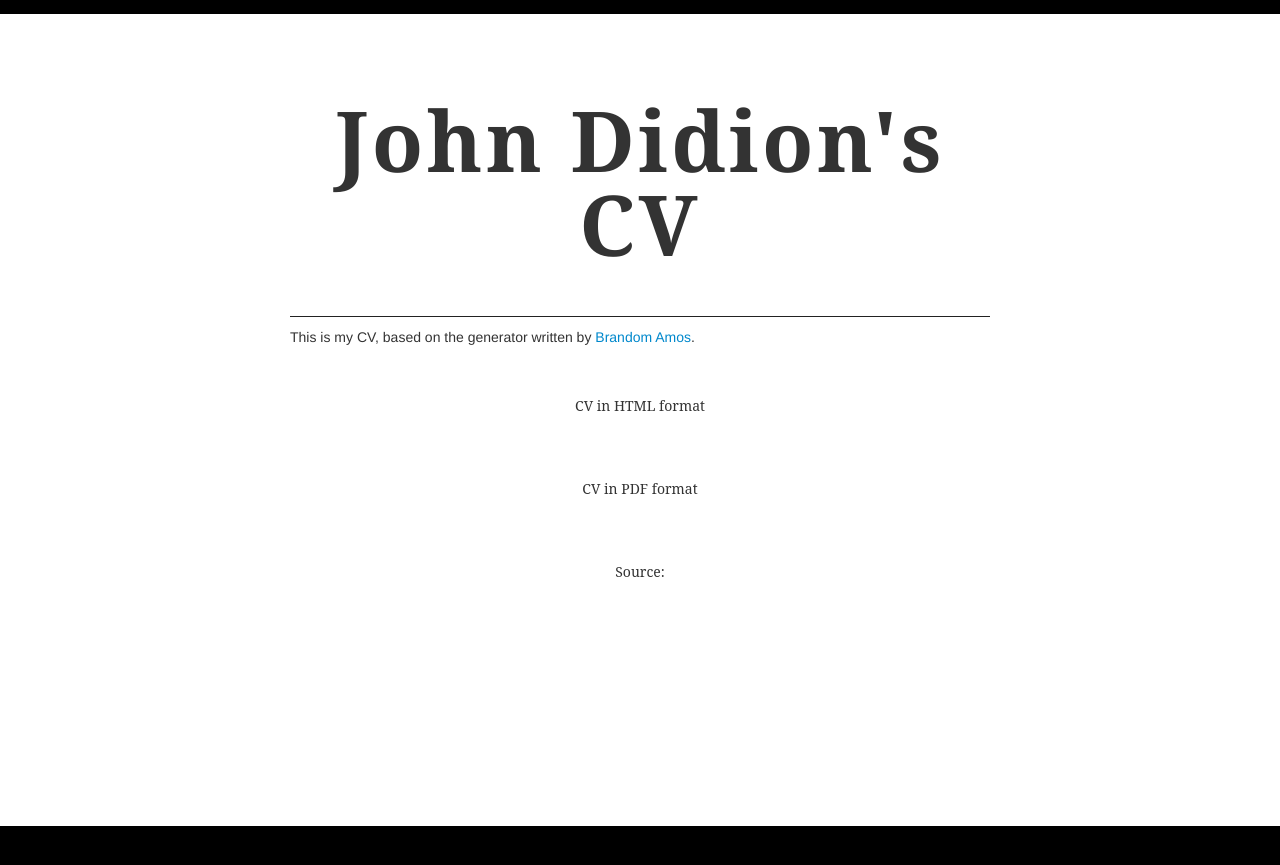
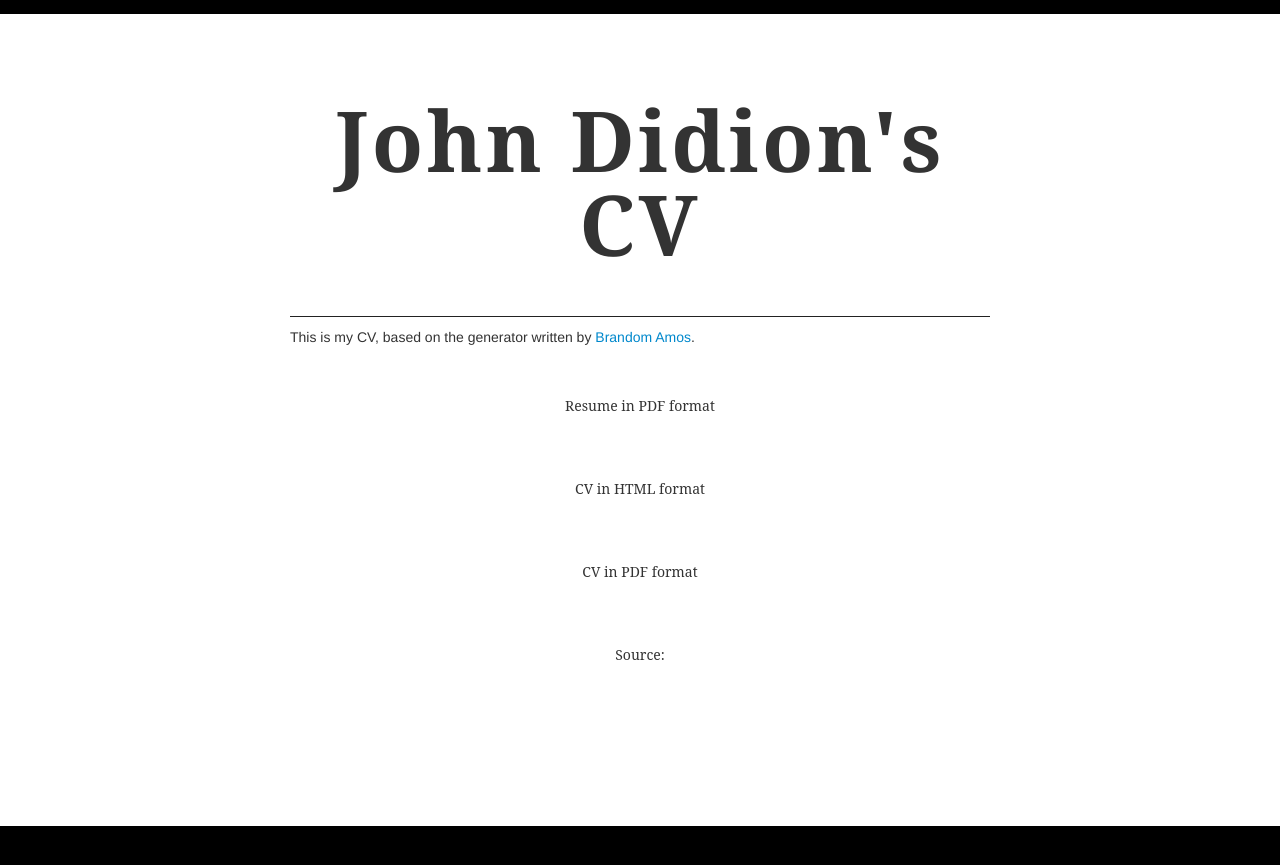
Before and after one commit to amit2014/cv, a Jekyll site: the page built from index.html, in a window 1280 px wide. Shown: the top 865 px of the page. Built offline with Jekyll 4.4.1, drawn with Linux system fonts in a browser that asks for light colours; some web fonts are replaced.

Commit message:
Add resume to index

```diff
--- a/index.html
+++ b/index.html
@@ -13,6 +13,7 @@ title: Mainpage
 			This is my CV, based on the generator written by <a href="https://github.com/bamos/cv">Brandom Amos</a>.
 			<p/>
 			<ul class="entries">
+			<li>Resume in <a href="resume/genomics_resume.pdf">PDF</a> format</li>
 			<li>CV in <a href="build/cv.html">HTML</a> format</li>
 			<li>CV in <a href="build/cv.pdf">PDF</a> format</li>
 			<li>Source: <a href="https://github.com/jdidion/cv"></li>
```
